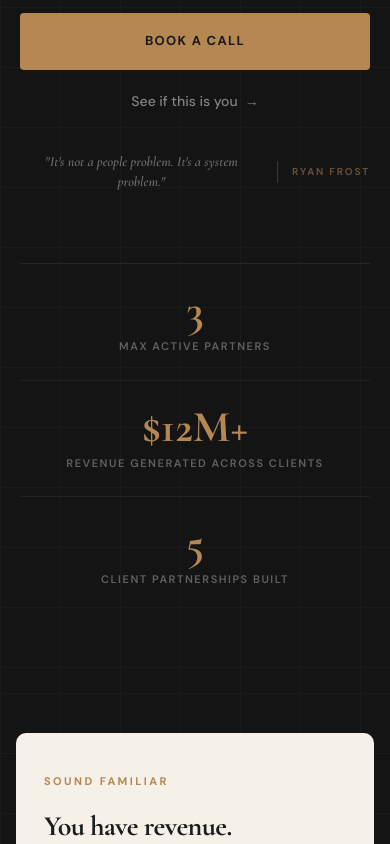
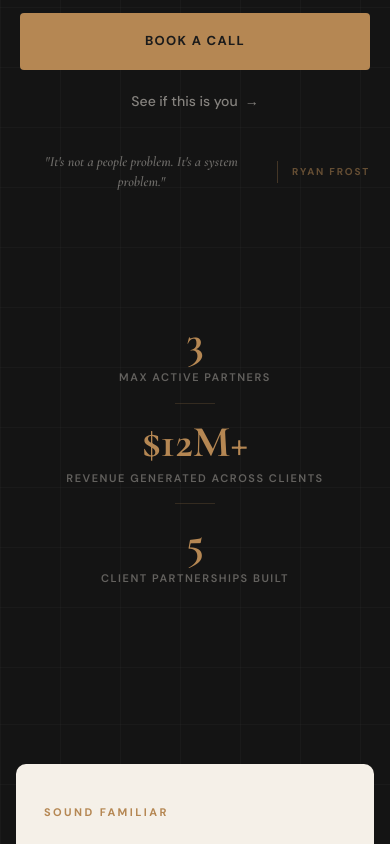
Before and after one commit to DevAbundanceAI/abundance-tribe-website, a plain HTML site: page partner.html in a window 390 px wide. Shown: the part 608-1452 px from the top of the page. Drawn offline with nearby package versions, Linux system fonts and the light colour scheme.

Commit message:
Hero stats: remove box borders, use slim vertical dividers with spacing
No more top border or right borders fighting the grid.
Stats float freely with thin gold dividers between them only.

Co-Authored-By: Claude Sonnet 4.6 <noreply@anthropic.com>

```diff
--- a/partner.html
+++ b/partner.html
@@ -307,24 +307,28 @@
 
   .hero-stats {
     display: flex;
-    align-items: stretch;
+    align-items: center;
     justify-content: center;
-    border-top: 1px solid rgba(181,135,83,0.15);
+    gap: 16px;
+    padding: 48px 0 64px;
     opacity: 0;
     animation: fadeUp 0.6s ease 0.7s forwards;
   }
 
   .hero-stat {
-    flex: 1;
-    max-width: 240px;
     display: flex;
     flex-direction: column;
     align-items: center;
     gap: 6px;
-    padding: 36px 24px;
-    border-right: 1px solid rgba(181,135,83,0.1);
-  }
-  .hero-stat:last-child { border-right: none; }
+    padding: 0 40px;
+  }
+
+  .hero-stat-divider {
+    width: 1px;
+    height: 40px;
+    background: rgba(181,135,83,0.2);
+    flex-shrink: 0;
+  }
 
   .hero-stat-num {
     font-family: 'Cormorant Garamond', serif;
@@ -1316,9 +1320,9 @@
 
   @media (max-width: 540px) {
     .ryan-stats { grid-template-columns: 1fr; }
-    .hero-stats { flex-direction: column; }
-    .hero-stat { max-width: 100%; width: 100%; border-right: none; border-bottom: 1px solid rgba(181,135,83,0.1); padding: 24px 20px; }
-    .hero-stat:last-child { border-bottom: none; }
+    .hero-stats { flex-direction: column; gap: 0; padding: 40px 0; }
+    .hero-stat { padding: 16px 0; }
+    .hero-stat-divider { width: 40px; height: 1px; }
   }
 </style>
 </head>
@@ -1361,10 +1365,12 @@
         <span class="hero-stat-num">3</span>
         <span class="hero-stat-label">Max active partners</span>
       </div>
+      <div class="hero-stat-divider"></div>
       <div class="hero-stat">
         <span class="hero-stat-num">$12M+</span>
         <span class="hero-stat-label">Revenue generated across clients</span>
       </div>
+      <div class="hero-stat-divider"></div>
       <div class="hero-stat">
         <span class="hero-stat-num">5</span>
         <span class="hero-stat-label">Client partnerships built</span>
```
